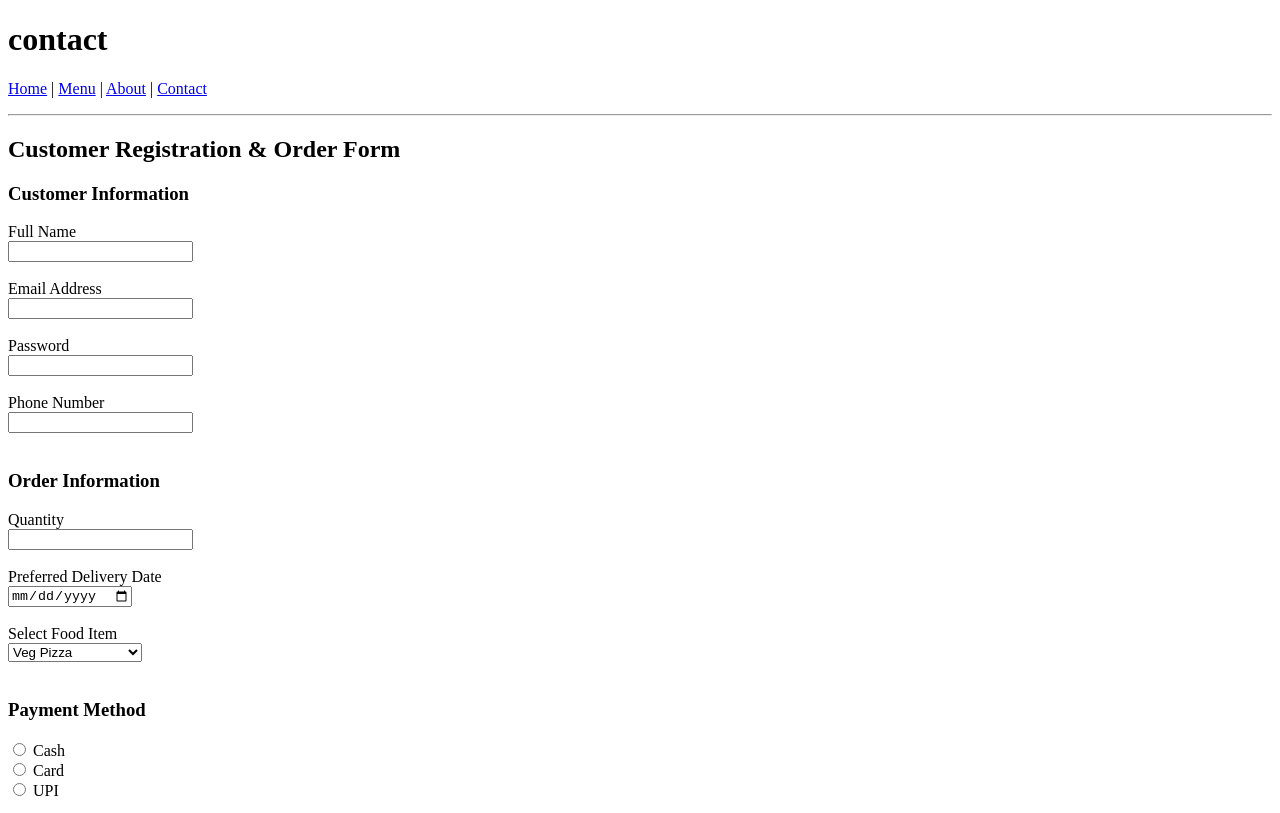
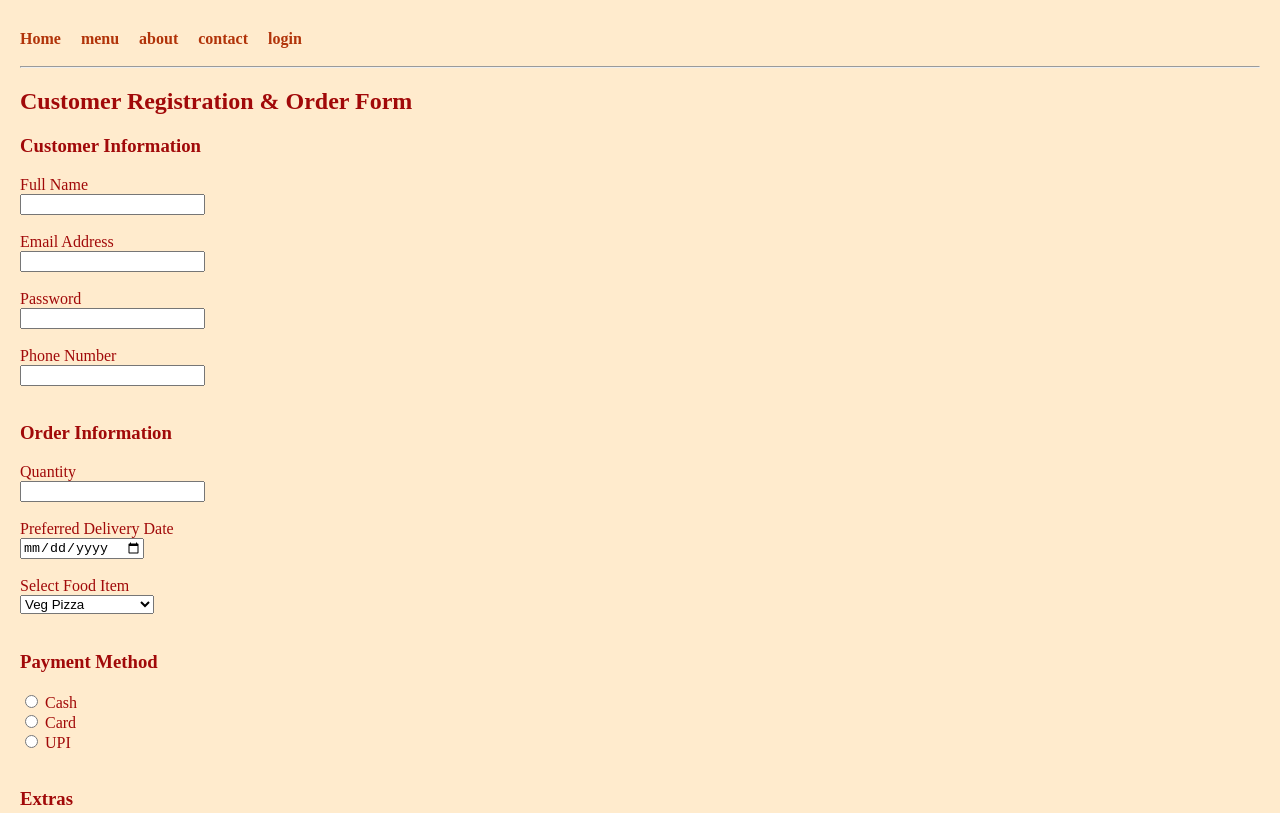
Before and after one commit to pvxh9zxzc7-beep/BiteBox, a plain HTML site: page contact.html in a window 1280 px wide. Shown: the top 813 px of the page. Drawn offline with Linux system fonts and the light colour scheme.

Commit message:
Updated files

```diff
--- a/contact.html
+++ b/contact.html
@@ -4,24 +4,45 @@
     <meta charset="UTF-8">
     <meta name="viewport" content="width=device-width, initial-scale=1.0">
     <title>BiteBox</title>
+    <style>
+      body{
+        background-color: blanchedalmond;
+        color: rgb(161, 9, 9);
+        padding: 10px;
+        margin: 10px;
+      }
+
+      nav ul{
+    list-style-type: none;
+    margin: 0;
+    padding: 10px 0;
+    display: flex;
+    gap: 20px;
+}
+
+nav ul li a{
+    text-decoration: none;
+    color: #b13309;
+    font-weight: bold;
+}
+    </style>
 </head>
 <body>
     <body>
-  <h1> contact </h1>
 
-<p>
-<a href="index.html">Home</a>
-|
-<a href="menu.html">Menu</a>
-|
-<a href="about.html">About</a>
-|
-<a href="contact.html">Contact</a>
-</p>
+      <nav>
+      <ul>
+        <li> <a href="index.html">Home</a></li>
+        <li> <a href="menu.html">menu</a></li>
+        <li> <a href="about.html">about</a></li>
+        <li> <a href="contact.html">contact</a></li>
+        <li> <a href="login.html">login</a></li>
+      </ul>
+    </nav>
 
 <hr>
 <h2>Customer Registration & Order Form</h2>
-<form>
+<form class="table">
   <h3>Customer Information</h3>
   <label for="fullname">Full Name</label>
 <br>
```
Also changed, not shown: index.html (+2 -4 lines), menu.html (+22 -6 lines), studentResult.html (+2 -3 lines), assets/images/brownie.jpg (added), assets/images/id-pic.jpg (added).
